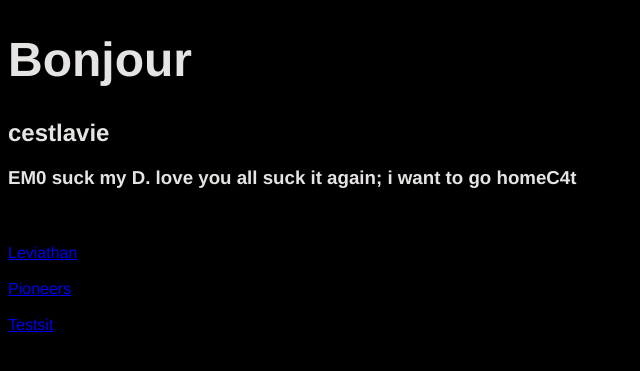
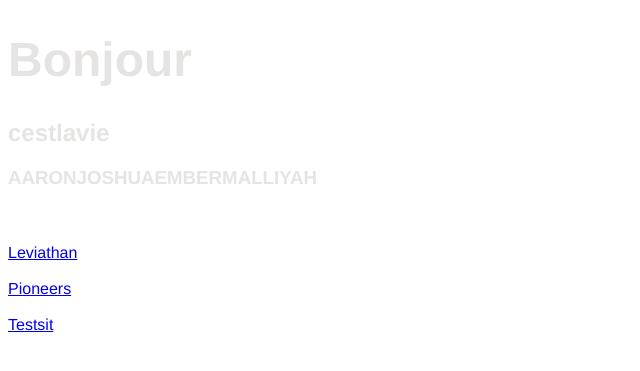
Before and after one commit to 8000aj/Public-Pioneers, a Jekyll site: the page built from index.html, in a window 1280 px wide. Shown: the top 371 px of the page, without its empty margins (0-640 px from the left). Built offline with Jekyll 4.4.1, drawn with Linux system fonts in a browser that asks for light colours.

Commit message:
Update index.html

```diff
--- a/index.html
+++ b/index.html
@@ -2,25 +2,50 @@
 layout: default
 title: Pioneers
 ---
+<!DOCTYPE html>
 	<style>
-		body {background-color: #000000;}
+    html {
+        color: #e5e4e2;
+        backround-color: #000;
+    }
 
-		<link rel="preconnect" href="https://fonts.googleapis.com">
-		<link rel="preconnect" href="https://fonts.gstatic.com" crossorigin>
-		<link href="https://fonts.googleapis.com/css2?family=Playfair+Display+SC&display=swap" rel="stylesheet" type="text/css">
-		<link href=' http://fonts.googleapis.com/css?family=Droid+Sans' rel='stylesheet' type='text/css'>
 
-		body { font-family: 'Playfair Display SC', serif;}
 
-		<! -- h3 { font-family: 'Droid Sans', serif; } -->
+    body {
+        font-family:'Helvetica';
+        width: auto;
+        color: #e5e4e2;
+        text-align: justify;
+        backround-color: #000;
+    }
 
+    h1 {
+        font-size: 3em;
+        font-family:'Helvetica', 'Arial', 'Sans-Serif';
+    }
+
+    p {
+        font-size: 1em;
+        line-height: 1em;
+        color: #e5e4e2;
+        font-family:'Helvetica';
+    }
+
+    Leviathan {
+        color: #e5e4e2;
+    }
+
+    Pioneers {
+        color: #e5e4e2;
+        backround-color: #000;
+    }
 	</style>
-	<body>
+	<body style="backround-color:#ae5eff;">
 
 		<div class="fuckoff">
 			<h1>Bonjour</h1>
 			<h2>cestlavie</h2>
-			<h3>EM0 suck my D. love you all suck it again; i want to go homeC4t</h3>
+			<h3>AARONJOSHUAEMBERMALLIYAH</h3>
 			<!-- <h3>EMy suck my D. love you all suck it again; i want to go homeC4t</h3> -->
 			<br></br>
 
@@ -32,3 +57,4 @@
 
 		</div>
 	</body>
+  </html>
```
